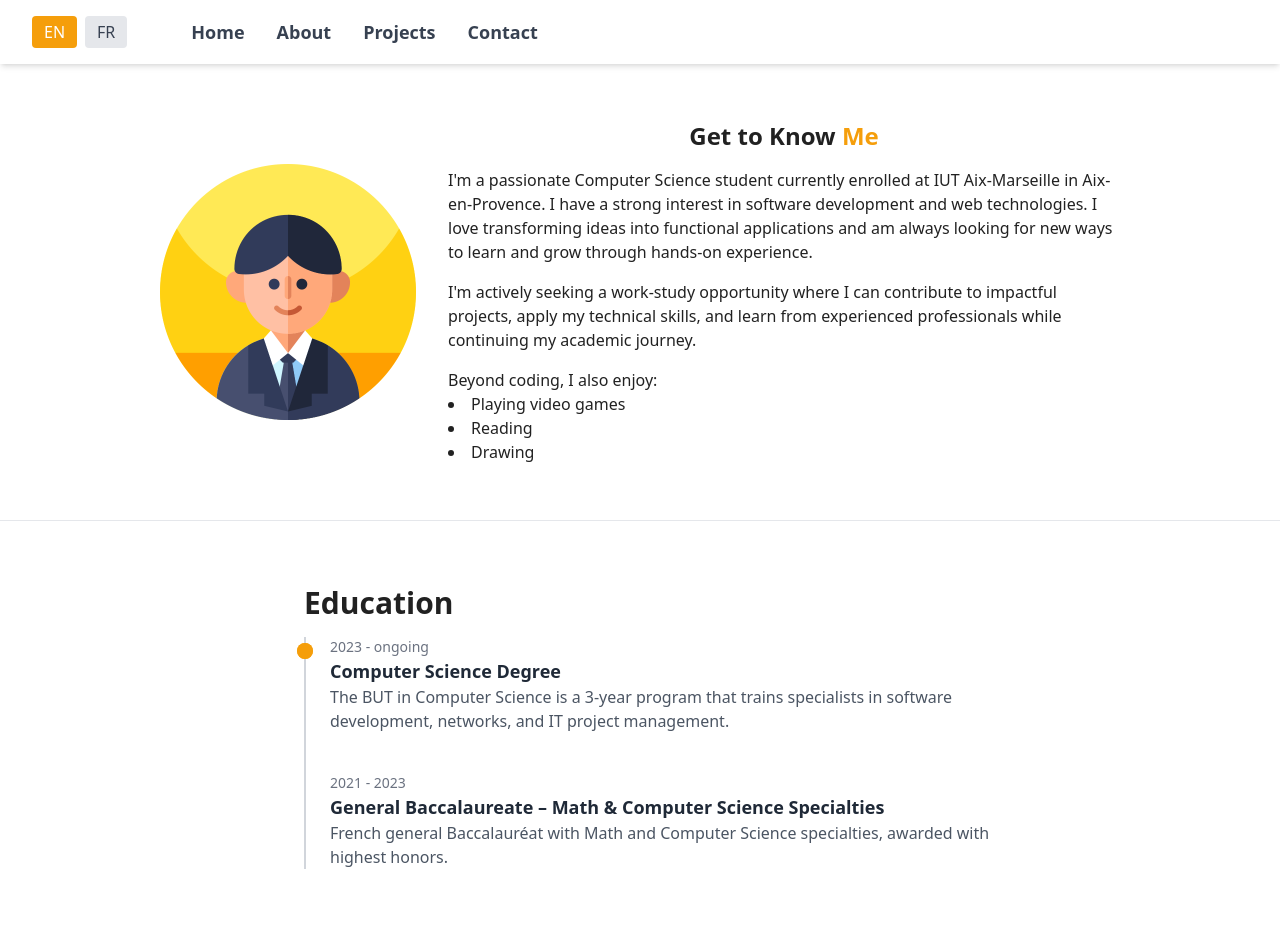
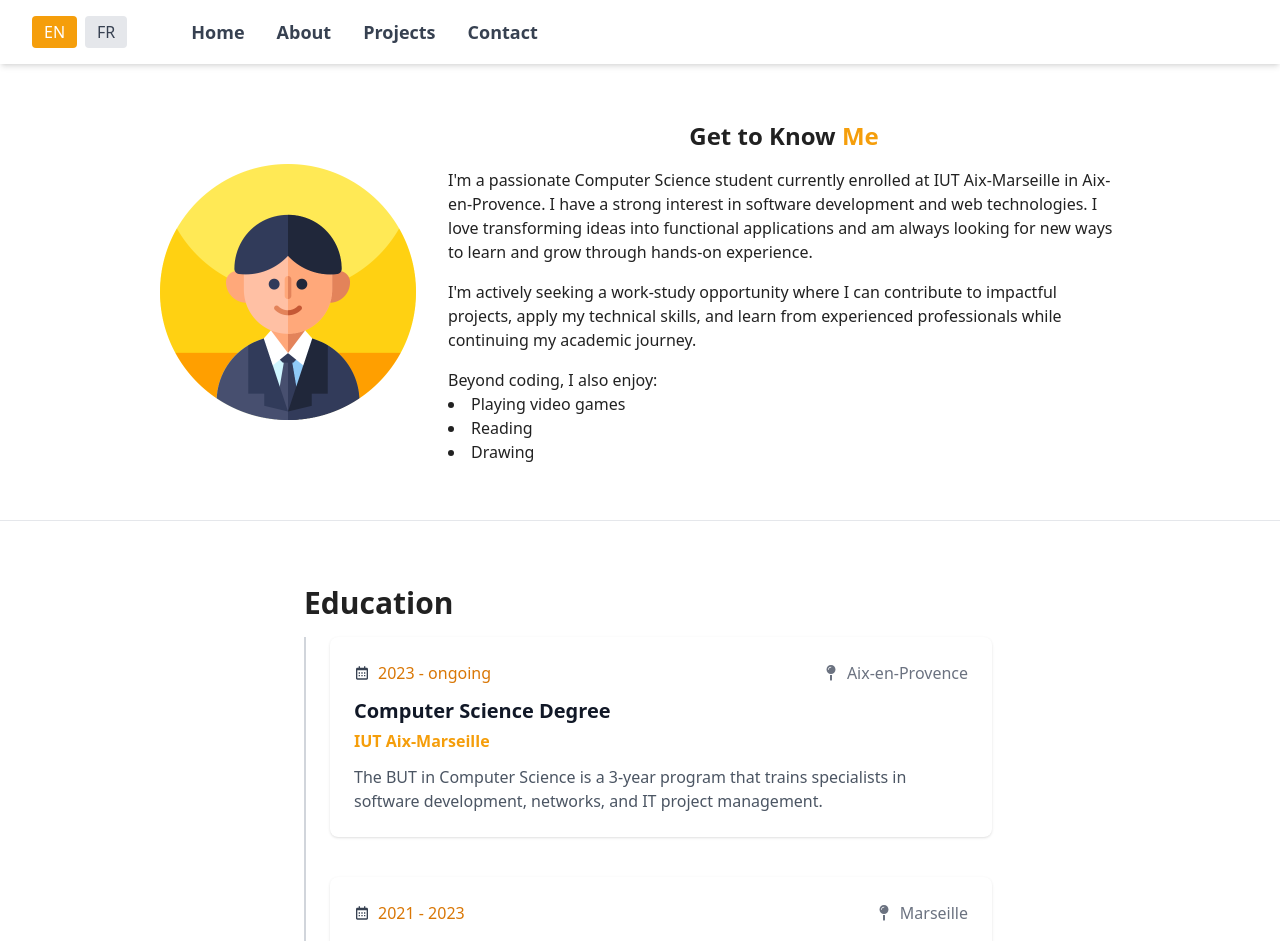
Before and after one commit to TAMINE-CYRIL/Portfolio-React, a React (Vite) app: page /about in a window 1280 px wide. Shown: the top 941 px of the page. Built offline with nearby package versions, Linux system fonts and the light colour scheme.

Commit message:
feat: Refonte esthétique de la partie Education

```diff
--- a/src/components/About/Education.jsx
+++ b/src/components/About/Education.jsx
@@ -1,18 +1,61 @@
 import { useTranslation } from "react-i18next";
+import { BiCalendar } from "react-icons/bi";
+import { FaMapPin } from "react-icons/fa";
 
 export default function Education() {
   const { t } = useTranslation();
 
-  const educationData = t('education.list', { returnObjects: true });
+  const educationData = t("education.list", { returnObjects: true });
 
   return (
     <div className="relative border-l-2 border-gray-300 ml-4 pl-6">
       {educationData.map((item, index) => (
-        <div key={index} className="mb-10">
-          <div className="absolute w-4 h-4 bg-amber-500 rounded-full -left-[9px] top-1.5"></div>
-          <p className="text-sm text-gray-500">{item.date}</p>
-          <h3 className="text-lg font-semibold text-gray-800">{item.title}</h3>
-          <p className="text-gray-600">{item.description}</p>
+        <div key={index} className="relative mb-10">
+          {/* Ombre dégradée orientée vers le bas */}
+          <div className="absolute bottom-0 left-0 right-0 h-12 rounded-b-lg bg-gradient-to-t from-amber-400/70 to-transparent blur-xl"></div>
+
+          {/* Carte principale */}
+          <div className="relative bg-white dark:bg-gray-900 p-6 rounded-lg shadow">
+            {/* Ligne du haut : date + lieu */}
+            <section className="flex justify-between items-center">
+              <section className="flex items-center gap-2 text-gray-700 dark:text-gray-300">
+                <BiCalendar />
+                <p className="font-medium text-amber-600">{item.date}</p>
+              </section>
+
+              <section className="flex items-center gap-2 text-gray-500 dark:text-gray-400">
+                <FaMapPin />
+                <p>{item.location}</p>
+              </section>
+            </section>
+
+            {/* Titre et école */}
+            <h3 className="font-bold text-xl pt-3 pb-1 text-gray-900 dark:text-white">
+              {item.title}
+            </h3>
+            <h4 className="font-semibold text-amber-500 pb-3">
+              {item.school}
+            </h4>
+
+            {/* Description */}
+            <p className="text-gray-600 dark:text-gray-400">
+              {item.description}
+            </p>
+
+            {/* Tags optionnels si tu en as */}
+            {item.skills && (
+              <div className="flex flex-wrap gap-2 mt-4">
+                {item.skills.map((skill, i) => (
+                  <span
+                    key={i}
+                    className="px-3 py-1 rounded-full bg-gray-100 dark:bg-gray-800 text-gray-700 dark:text-gray-300 text-sm font-medium"
+                  >
+                    {skill}
+                  </span>
+                ))}
+              </div>
+            )}
+          </div>
         </div>
       ))}
     </div>
--- a/src/i18n.js
+++ b/src/i18n.js
@@ -30,7 +30,7 @@ const resources = {
           reading: "Reading",
           drawing: "Drawing"
         },
-        skills: "My Technical Skills",
+        skills: "Technical Skills",
         categories: {
           languages: "Programming Languages",
           frameworks: "Frameworks & Libraries",
@@ -108,12 +108,16 @@ const resources = {
           {
             id: 1,
             title: "Computer Science Degree",
+            location: "Aix-en-Provence",
+            school:"IUT Aix-Marseille",
             date: "2023 - ongoing",
             description: "The BUT in Computer Science is a 3-year program that trains specialists in software development, networks, and IT project management.",
           },
           {
             id: 2,
             title: "General Baccalaureate – Math & Computer Science Specialties",
+            location:"Marseille",
+            school:"Lycée Artaud (High School)",
             date: "2021 - 2023",
             description: "French general Baccalauréat with Math and Computer Science specialties, awarded with highest honors."
           }
@@ -173,7 +177,7 @@ const resources = {
         },
         education: "Formation",
         experience: "Expérience",
-        skills: "Mes compétences techniques",
+        skills: "Compétences techniques",
         categories: {
           languages: "Langages de programmation",
           frameworks: "Frameworks et bibliothèques",
@@ -249,12 +253,16 @@ const resources = {
           {
             id: 1,
             title: "BUT Informatique",
+            school: "IUT Aix-Marseille",
+            location: "Aix-en-Provence",
             date: "2023 - en cours",
             description: "Le BUT Informatique est une formation en 3 ans qui forme des spécialistes du développement, des réseaux et de la gestion de projets informatiques."
           },
           {
             id: 2,
             title: "Baccalauréat Général – Spécialités Maths & NSI",
+            school: "Lycée Artaud",
+            location:"Marseille",
             date: "2021 - 2023",
             description: "Baccalauréat général obtenu avec les spécialités Maths & NSI ainsi que la mention très bien."
           }
```
